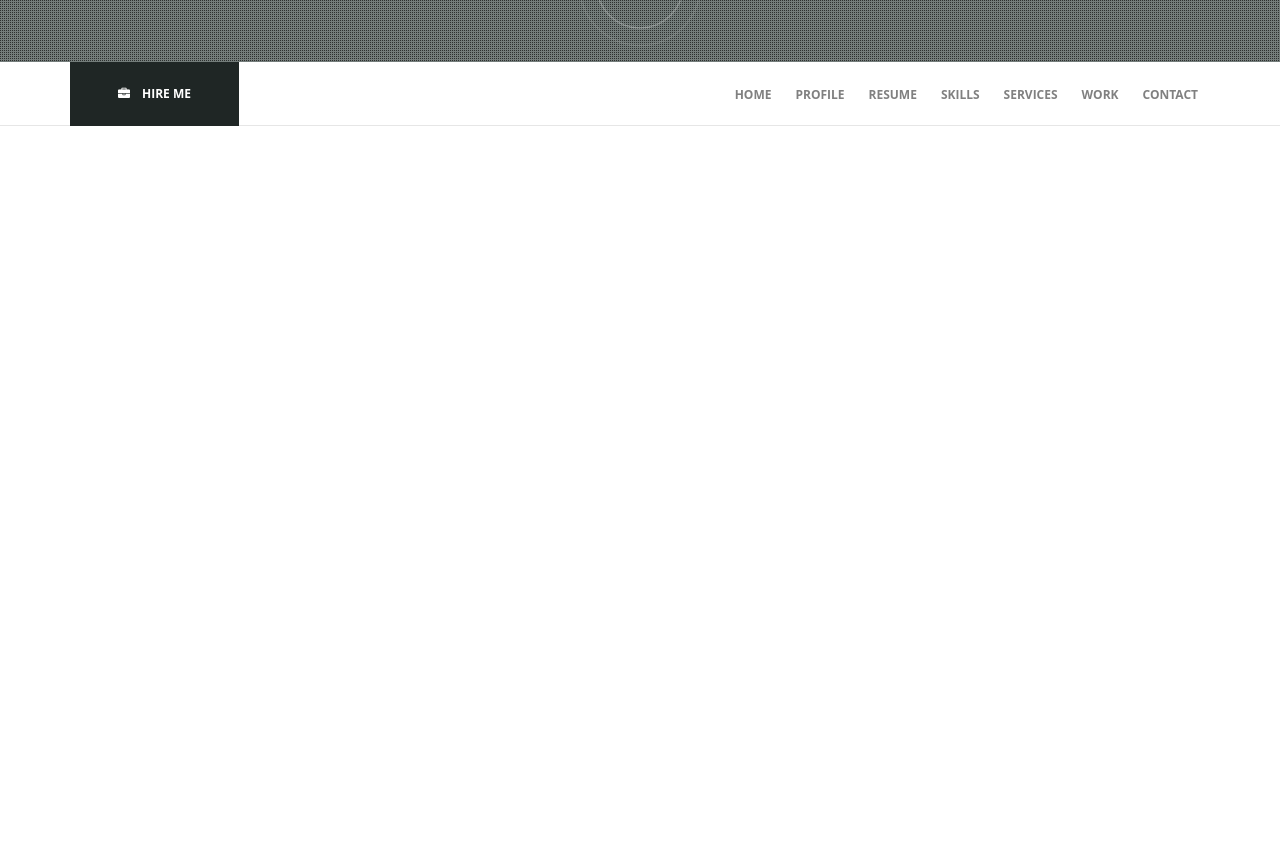
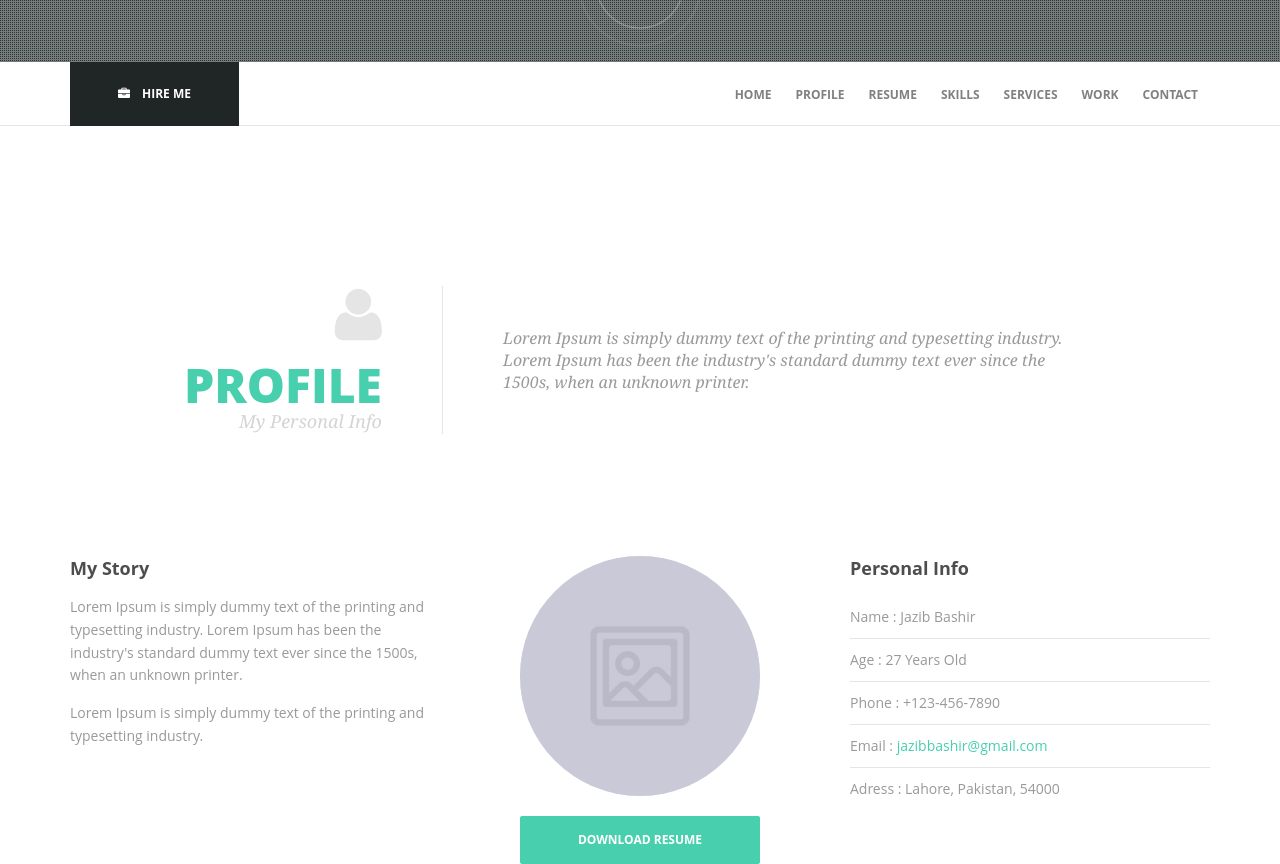
Before and after one commit to jazib-bashir/personal-resume, a React (Create React App) app: page / in a window 1280 px wide. Shown: the part 740-1604 px from the top of the page. Before the commit the page ends 866 px from the top, so only its background shows below. Built offline with nearby package versions, Linux system fonts and the light colour scheme.

Commit message:
ui - added profile component and implemented design

```diff
--- a/src/App.js
+++ b/src/App.js
@@ -1,14 +1,17 @@
 import React from 'react';
 import Home from './components/home/home';
 import Navigation from './components/navigation/navigation';
+import Porfile from './components/profile/profile';
 
 import './App.css';
+import Profile from './components/profile/profile';
 
 function App() {
   return (
     <div className="App">
       <Home />
       <Navigation />
+      <Profile />
     </div>
   );
 }
--- /dev/null
+++ b/src/components/profile/profile.js
@@ -0,0 +1,61 @@
+import React from 'react';
+
+const Profile = () => {
+  return(
+    <section id="profile" className="main-block">
+      <div className="container text-center">
+        <div className="main-title text-left wow fadeIn">
+          <div className="main-title__inner">
+            <div className="text-right main-title__left">
+              <i className="fa fa-user mega"></i>
+              <h1 className="text-uppercase heavy lh padder">profile</h1>
+              <em className="h5 serif em text-capitalize regular">my personal info</em>
+            </div>
+            <div className="main-title__right">
+              <p className="serif em regular h6">
+                Lorem Ipsum is simply dummy text of the printing and typesetting industry. Lorem Ipsum has been the industry's standard dummy text ever since the 1500s, when an unknown printer.
+              </p>
+            </div>
+          </div>
+        </div>
+        <div className="row main-block__padder text-left">
+          <div className="col-lg-4 col-md-6 col-lg-push-4 text-center wow fadeInUp">
+            <div className="inline-block photo-column-inner">
+              <div className="xlg-rounded-box profile-image-holder center-block">
+                <img src={process.env.PUBLIC_URL + '/assets/photo-4.jpg'} className="img-responsive"  style={{'margin-top': '0'}} alt="Profile" />
+              </div>
+              <div className="md-padder">
+                <a href="#" className="btn btn-block btn--main-color">download resume</a>
+              </div>
+            </div>
+          </div>
+          <div className="col-lg-4 col-md-6 col-lg-push-4 info-column wow fadeInUp">
+            <div>
+              <h5 className="text-capitalize">personal info</h5>
+              <ul className="padder list-unstyled info-list">
+                <li>Name : Jazib Bashir</li>
+                <li>Age : 27 Years Old</li>
+                <li>Phone : +123-456-7890</li>
+                <li>Email : <a href="mailto:jazibbashir@gmail.com">jazibbashir@gmail.com</a></li>
+                <li>Adress : Lahore, Pakistan, 54000</li>
+              </ul>
+            </div>
+          </div>
+          <div className="col-lg-4 col-lg-pull-8 col-xs-12 text-left story-column wow fadeInUp">
+            <div>
+              <h5 className="text-capitalize">my story</h5>
+              <p className="padder">
+                Lorem Ipsum is simply dummy text of the printing and typesetting industry. Lorem Ipsum has been the industry's standard dummy text ever since the 1500s, when an unknown printer.
+              </p>
+              <p className="padder">
+                Lorem Ipsum is simply dummy text of the printing and typesetting industry.
+              </p>
+            </div>
+          </div>
+        </div>
+      </div>
+    </section>
+  );
+}
+
+export default Profile;
```
Also changed, not shown: public/assets/photo-4.jpg (added).
